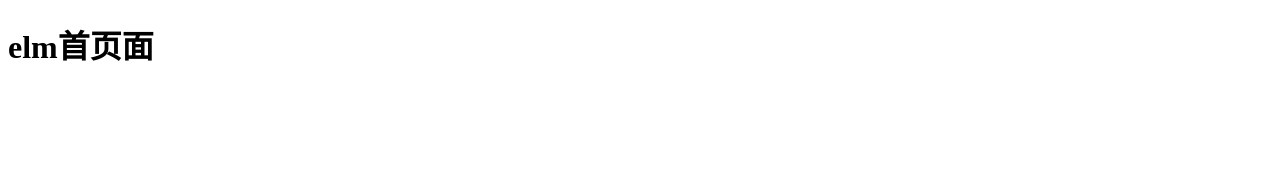
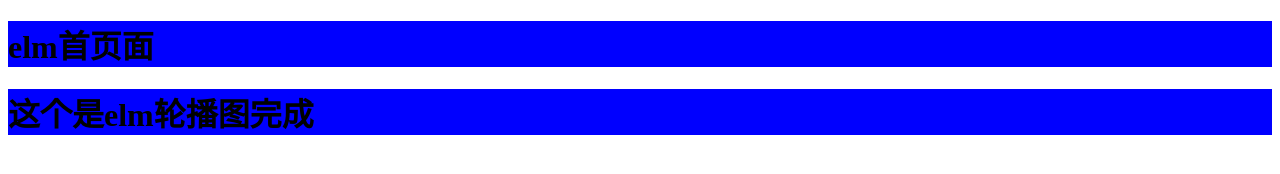
Before and after one commit to huashankejizlt/elm, a plain HTML site: page index.html in a window 1280 px wide. Drawn offline with Linux system fonts and the light colour scheme.

```diff
--- /dev/null
+++ b/index.css
@@ -0,0 +1,3 @@
+h1{
+    background-color: blue;
+}
--- a/index.html
+++ b/index.html
@@ -4,10 +4,12 @@
     <meta charset="UTF-8">
     <meta name="viewport" content="width=device-width, initial-scale=1.0">
     <meta http-equiv="X-UA-Compatible" content="ie=edge">
+    <link rel="stylesheet" href="./index.css">
     <title>elm官网</title>
 </head>
 <body>
     <h1>elm首页面</h1>
+    <h1>这个是elm轮播图完成</h1>
 
 </body>
 </html>
```
